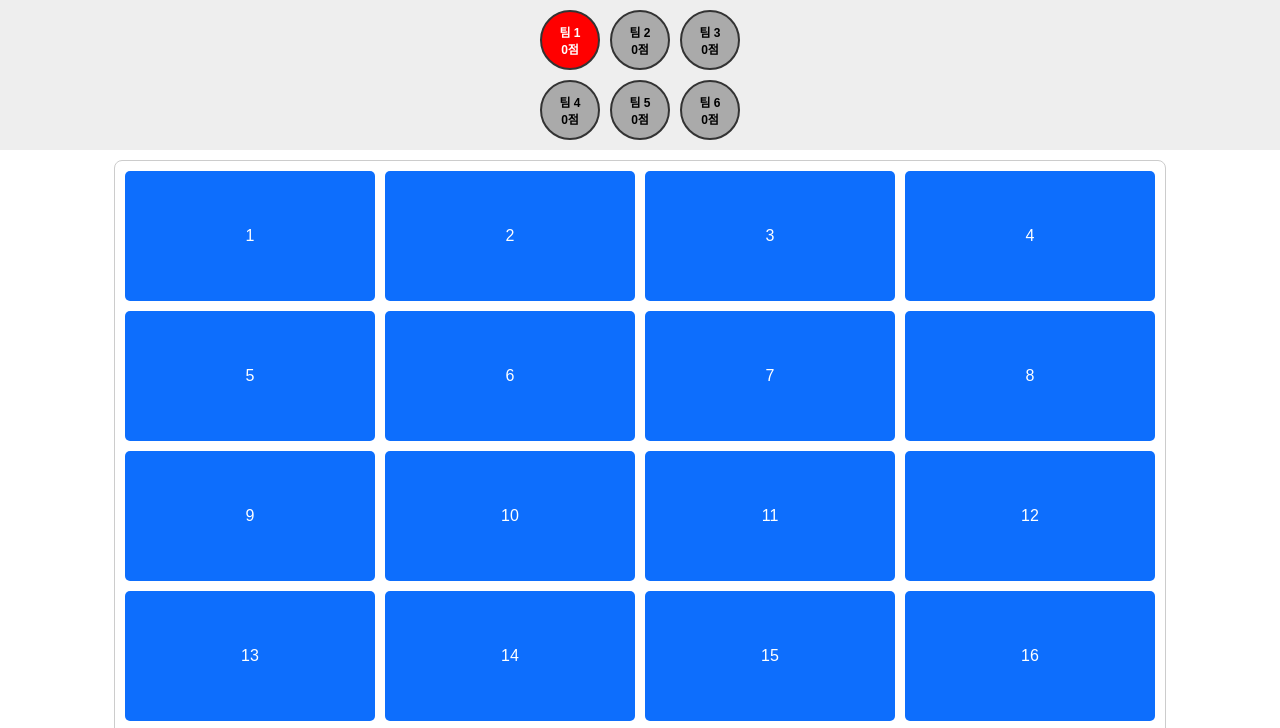
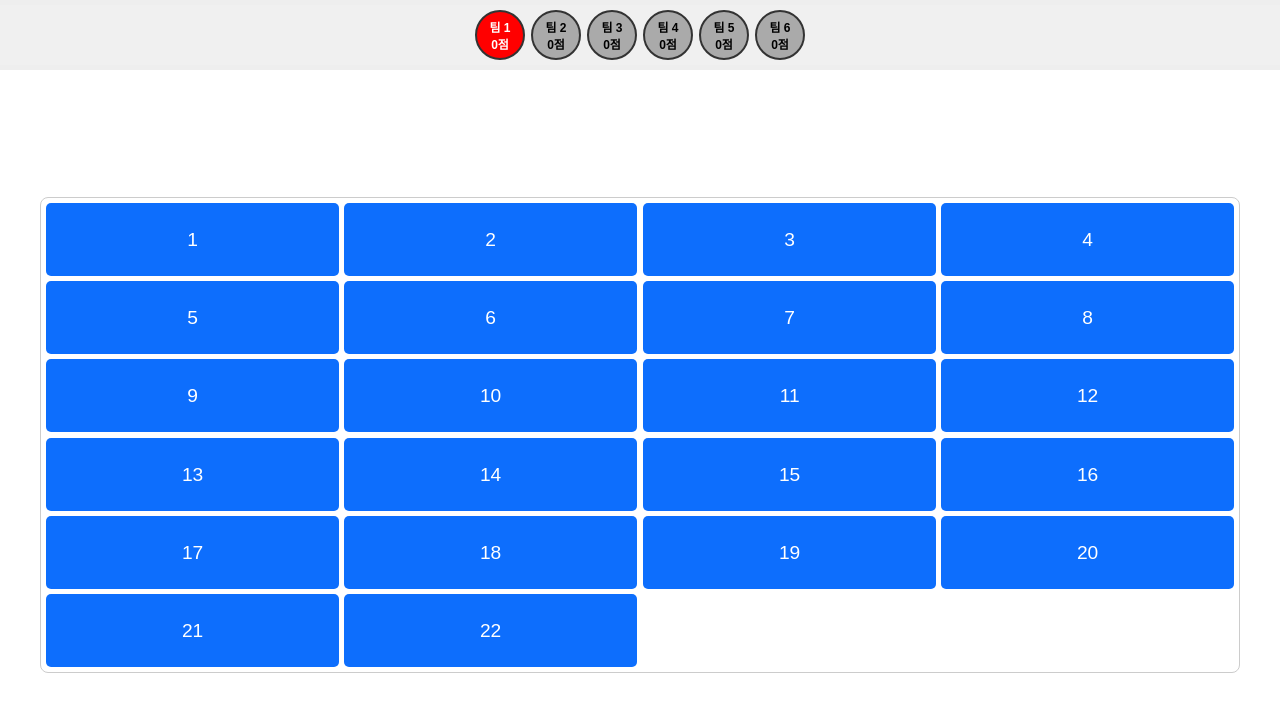
Before and after one commit to AnziLab/memory, a plain HTML site: page index.html in a window 1280 px wide. Both pictures are taken after a click on the button "게임 시작". Shown: the top 728 px of the page. Drawn offline with Linux system fonts and the light colour scheme.

Commit message:
Update index.html

```diff
--- a/index.html
+++ b/index.html
@@ -14,17 +14,19 @@
     body {
       font-family: sans-serif;
       width: 100vw;
-      height: 100vh;
+      min-height: 100vh;
+      /* 화면이 잘릴 경우 스크롤할 수 있도록 */
+      overflow-y: auto;
+      background: #eee;
       display: flex;
       flex-direction: column;
-      overflow: hidden;
-      background: #eee;
     }
 
     /* 플레이어 수 선택 오버레이 */
     #playerSelectOverlay {
       position: fixed;
-      top: 0; left: 0;
+      top: 0;
+      left: 0;
       width: 100%;
       height: 100%;
       background: rgba(0, 0, 0, 0.6);
@@ -37,29 +39,32 @@
     }
     #playerSelectOverlay select,
     #playerSelectOverlay button {
-      font-size: 18px;
+      font-size: 16px;
       padding: 10px 15px;
       margin: 10px;
     }
 
-    /* 팀 영역 */
+    /*************************************************************************
+     * 팀 영역 (한 줄로 표시)
+     *************************************************************************/
     #teamsArea {
+      /* 상단 공간 최소화 */
       flex: 0 0 auto;
       display: flex;
-      flex-direction: column;
       justify-content: center;
       align-items: center;
-      margin: 5px;
+      margin: 5px 0;
+      padding: 5px 0;
+      background: #f0f0f0;
     }
     .team-row {
       display: flex;
       justify-content: center;
       align-items: center;
-      margin: 5px 0;
     }
     .team-circle {
-      width: 80px;
-      height: 80px;
+      width: 50px;
+      height: 50px;
       border-radius: 50%;
       border: 2px solid #333;
       display: flex;
@@ -67,12 +72,15 @@
       justify-content: center;
       text-align: center;
       font-weight: bold;
-      font-size: 14px;
+      font-size: 12px;
+      margin: 0 3px;
       padding: 5px;
-      margin: 0 5px;
+      white-space: pre-line;
     }
 
-    /* 중앙 게임 보드 영역 */
+    /*************************************************************************
+     * 게임 보드 영역
+     *************************************************************************/
     #board-wrapper {
       flex: 1 1 auto;
       display: flex;
@@ -80,31 +88,34 @@
       justify-content: center;
       background: #fff;
       position: relative;
-      padding: 10px;
+      padding: 5px;
     }
     #game-board {
       display: grid;
-      grid-template-columns: repeat(4, 300px);
-      gap: 10px;
-      padding: 10px;
+      /* 4열이 기본, 가로 공간을 최대로 활용 */
+      grid-template-columns: repeat(4, 1fr);
+      gap: 5px;
+      padding: 5px;
       background: rgba(255, 255, 255, 0.9);
       border: 1px solid #ccc;
       border-radius: 8px;
+      width: 95%;
+      max-width: 1200px; /* 큰 화면에서는 최대 1200px까지 */
     }
     #message {
       position: absolute;
-      top: 10px;
+      top: 5px;
       left: 50%;
       transform: translateX(-50%);
-      font-size: 18px;
+      font-size: 16px;
       font-weight: bold;
       color: #333;
     }
 
-    /* 카드 스타일 */
+    /* 카드 스타일 (aspect-ratio로 가로/세로 비율 고정) */
     .card {
-      width: 300px;
-      height: 150px;
+      width: 100%;
+      aspect-ratio: 4 / 1; /* 가로:세로 = 2:1 */
       perspective: 800px;
       cursor: pointer;
     }
@@ -115,6 +126,7 @@
       transition: transform 0.6s;
       transform-style: preserve-3d;
     }
+    /* flipped 클래스가 있으면 뒷면(번호)이 보임 */
     .flipped .card-inner {
       transform: rotateY(180deg);
     }
@@ -128,7 +140,7 @@
       align-items: center;
       justify-content: center;
       text-align: center;
-      font-size: 18px;
+      font-size: 1.2em; /* 조금 줄인 폰트 크기 */
       padding: 5px;
     }
     .card-front {
@@ -152,40 +164,18 @@
       animation: blink 0.5s ease-in-out infinite;
     }
 
-    /* 반응형 조정을 위한 미디어 쿼리 (예시) */
-    @media (max-width: 1280px) {
-      #game-board {
-        grid-template-columns: repeat(4, 250px);
-      }
-      .card {
-        width: 250px;
-        height: 130px;
-      }
-      .card-face {
-        font-size: 16px;
-      }
-      .team-circle {
-        width: 60px;
-        height: 60px;
-        font-size: 12px;
-      }
-    }
-
+    /* 화면이 더 작아질 경우 추가 조정(폰트, 팀 크기) */
     @media (max-width: 800px) {
-      #game-board {
-        grid-template-columns: repeat(4, 200px);
-      }
-      .card {
-        width: 200px;
-        height: 110px;
-      }
-      .card-face {
+      #message {
         font-size: 14px;
       }
       .team-circle {
-        width: 50px;
-        height: 50px;
+        width: 45px;
+        height: 45px;
         font-size: 10px;
+      }
+      .card-face {
+        font-size: 1em;
       }
     }
   </style>
@@ -205,7 +195,7 @@
     <button id="startButton">게임 시작</button>
   </div>
 
-  <!-- 팀 영역 (상단에 한 번에 표시할 수도 있고, 필요에 따라 여러 줄로 분할) -->
+  <!-- 팀 영역 (항상 한 줄로) -->
   <div id="teamsArea"></div>
 
   <!-- 게임 보드 영역 -->
@@ -222,7 +212,7 @@
     let currentTeamIndex = 0; // 현재 턴인 팀 인덱스
     const defaultColors = ["red", "orange", "yellow", "green", "blue", "purple"];
 
-    // 카드 데이터 (각 쌍은 같은 id를 사용)
+    // 카드 데이터 (각 쌍은 같은 id 사용)
     const cardData = [
       { id: 1, text: "It's raining cats and dogs." },
       { id: 1, text: "It's raining a lot." },
@@ -255,61 +245,40 @@
     let lockBoard = false; // 클릭 잠금 상태
 
     /**************************************************************************
-     * 팀 UI 동적 생성: 플레이어 수에 따라 팀 영역 생성
+     * 팀 UI 동적 생성 (항상 한 줄)
      **************************************************************************/
     function generateTeamsUI() {
       const teamsArea = document.getElementById("teamsArea");
       teamsArea.innerHTML = "";
-      let topRow = document.createElement("div");
-      topRow.classList.add("team-row");
-      let bottomRow = document.createElement("div");
-      bottomRow.classList.add("team-row");
 
-      // 플레이어 수에 따라 분할: 1~3명이면 상단 한 줄, 4~6명이면 두 줄로 분리
-      if (teams.length <= 3) {
+      const row = document.createElement("div");
+      row.classList.add("team-row");
+
       teams.forEach((team, i) => {
         const teamDiv = document.createElement("div");
         teamDiv.classList.add("team-circle");
         teamDiv.id = "team" + i;
         teamDiv.textContent = team.name + "\n" + team.score + "점";
-          teamDiv.style.whiteSpace = "pre-line";
-          // 현재 팀은 고유 색상, 아니면 회색 처리
+
+        // 현재 팀은 지정 색상, 아니면 회색
         teamDiv.style.backgroundColor = (i === currentTeamIndex) ? team.color : "#aaa";
         teamDiv.style.color = (i === currentTeamIndex) ? "#fff" : "#000";
-          topRow.appendChild(teamDiv);
+
+        row.appendChild(teamDiv);
       });
-        teamsArea.appendChild(topRow);
-      } else {
-        // 두 줄로 배치: 상단은 Math.ceil(n/2), 하단은 나머지
-        let topCount = Math.ceil(teams.length / 2);
-        teams.forEach((team, i) => {
-          const teamDiv = document.createElement("div");
-          teamDiv.classList.add("team-circle");
-          teamDiv.id = "team" + i;
-          teamDiv.textContent = team.name + "\n" + team.score + "점";
-          teamDiv.style.whiteSpace = "pre-line";
-          teamDiv.style.backgroundColor = (i === currentTeamIndex) ? team.color : "#aaa";
-          teamDiv.style.color = (i === currentTeamIndex) ? "#fff" : "#000";
-          if (i < topCount) {
-            topRow.appendChild(teamDiv);
-          } else {
-            bottomRow.appendChild(teamDiv);
-          }
-        });
-        teamsArea.appendChild(topRow);
-        teamsArea.appendChild(bottomRow);
-      }
+
+      teamsArea.appendChild(row);
     }
 
     /**************************************************************************
-     * 팀 디스플레이 업데이트 (팀 UI 재생성)
+     * 팀 디스플레이 업데이트
      **************************************************************************/
     function updateTeamsDisplay() {
       generateTeamsUI();
     }
 
     /**************************************************************************
-     * 턴 교체 함수: 맞춘 팀은 그대로, 오답이면 다음 팀으로
+     * 턴 교체 함수
      **************************************************************************/
     function nextTeamTurn() {
       currentTeamIndex = (currentTeamIndex + 1) % teams.length;
@@ -328,7 +297,7 @@
     }
 
     /**************************************************************************
-     * 게임 보드 생성: 카드 배치
+     * 게임 보드 생성
      **************************************************************************/
     function createBoard() {
       const gameBoard = document.getElementById("game-board");
@@ -337,6 +306,7 @@
       shuffledCards.forEach((cardInfo, index) => {
         const card = document.createElement("div");
         card.classList.add("card", "flipped"); // 초기 상태: 뒷면(번호) 보임
+
         const cardInner = document.createElement("div");
         cardInner.classList.add("card-inner");
 
@@ -352,6 +322,7 @@
         cardInner.appendChild(cardBack);
         card.appendChild(cardInner);
 
+        // 클릭 이벤트
         card.addEventListener("click", () => flipCard(card, cardInfo));
         gameBoard.appendChild(card);
       });
@@ -362,7 +333,7 @@
      **************************************************************************/
     function flipCard(card, cardInfo) {
       if (lockBoard) return;
-      if (!card.classList.contains("flipped")) return; // 이미 앞면이면 무시
+      if (!card.classList.contains("flipped")) return;
 
       card.classList.remove("flipped");
 
@@ -377,7 +348,7 @@
     }
 
     /**************************************************************************
-     * 정답 카드 애니메이션: 3초간 깜박이다가 사라지게 함
+     * 매칭 성공 시 애니메이션
      **************************************************************************/
     function animateMatch() {
       firstCard.classList.add("blink");
@@ -392,20 +363,18 @@
     }
 
     /**************************************************************************
-     * 매칭 판정 함수
+     * 매칭 판정
      **************************************************************************/
     function checkForMatch() {
       lockBoard = true;
       const isMatch = firstCard.cardInfo.id === secondCard.cardInfo.id;
-
       if (isMatch) {
         teams[currentTeamIndex].score++;
         updateTeamsDisplay();
         animateMatch();
         matchedCount++;
         if (matchedCount === totalPairs) {
-          const endMsg = "축하합니다! 모든 카드를 맞추셨습니다.";
-          document.getElementById("message").textContent = endMsg;
+          document.getElementById("message").textContent = "축하합니다! 모든 카드를 맞추셨습니다.";
         }
       } else {
         setTimeout(() => {
@@ -418,7 +387,7 @@
     }
 
     /**************************************************************************
-     * 상태 초기화 함수
+     * 게임 보드 상태 초기화
      **************************************************************************/
     function resetBoard() {
       [firstCard, secondCard] = [null, null];
@@ -426,11 +395,10 @@
     }
 
     /**************************************************************************
-     * 플레이어 수 선택 후 게임 시작 함수
+     * 게임 시작 함수
      **************************************************************************/
     function startGame() {
       const playerCount = parseInt(document.getElementById("playerCount").value);
-      // 선택한 플레이어 수만큼 팀 생성
       teams = [];
       for (let i = 0; i < playerCount; i++) {
         teams.push({
@@ -440,16 +408,14 @@
         });
       }
       currentTeamIndex = 0;
-      // 팀 UI 생성
+      matchedCount = 0;
       updateTeamsDisplay();
-      // 플레이어 선택 오버레이 숨기기
       document.getElementById("playerSelectOverlay").style.display = "none";
-      // 게임 보드 생성
       createBoard();
     }
 
     /**************************************************************************
-     * 이벤트 리스너: 시작 버튼 클릭 시 startGame 호출
+     * 이벤트 리스너
      **************************************************************************/
     document.getElementById("startButton").addEventListener("click", startGame);
   </script>
```
Lines whose indentation alone changed are shown as unchanged.
